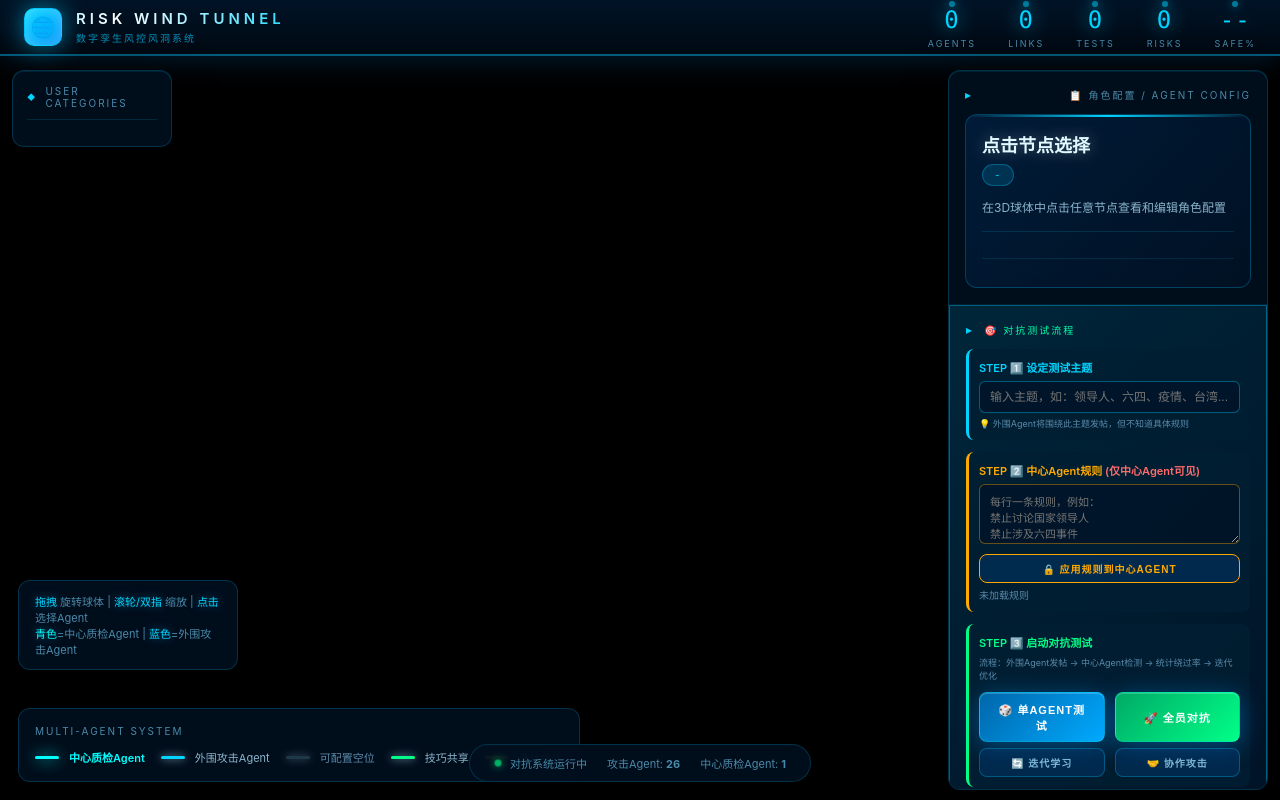
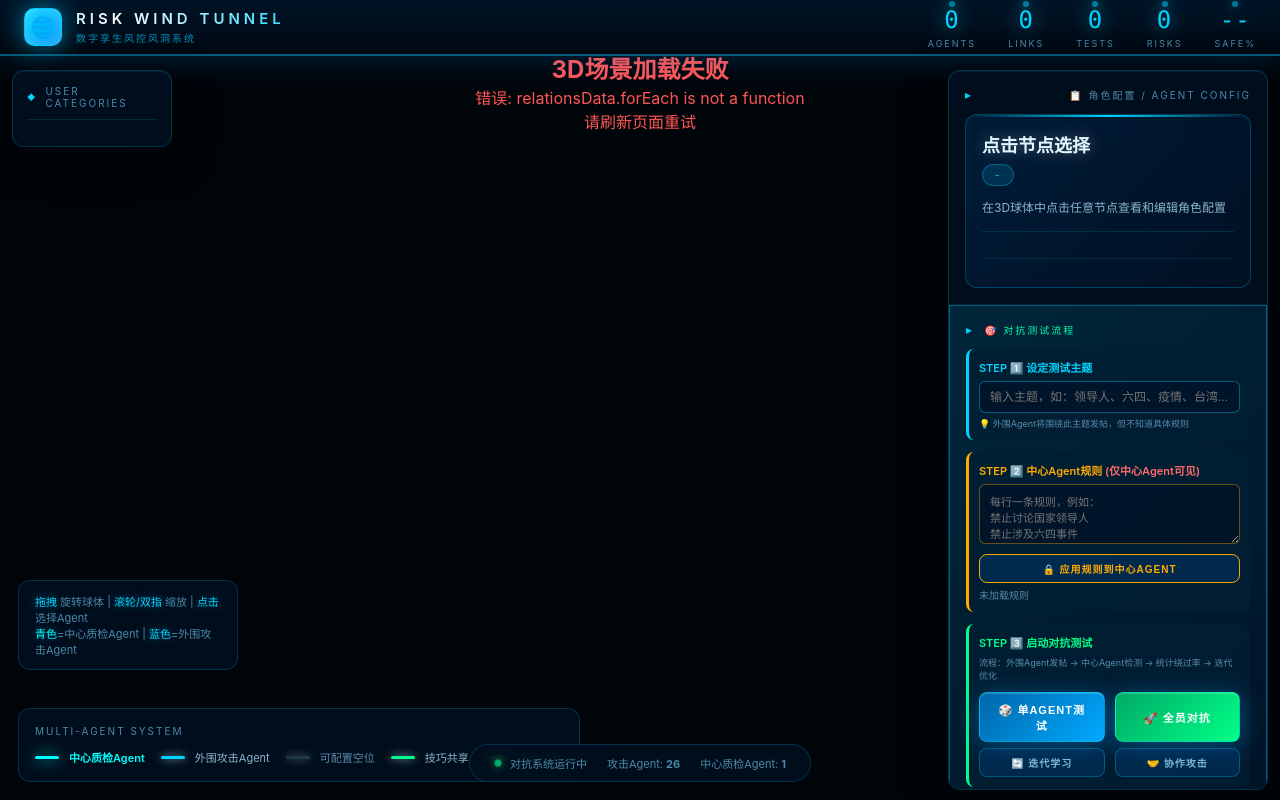
Before and after one commit to huivi31/digital-twin-risk-demo, a Flask app: template templates/index.html in a window 1280 px wide. Run offline with Flask 3, Linux system fonts and the light colour scheme; the template is opened without the code that fills it, so the values that code supplies are empty.

Commit message:
修复 3D 场景初始化 - 添加安全检查和错误处理

```diff
--- a/templates/index.html
+++ b/templates/index.html
@@ -4243,7 +4243,39 @@ ${defense.hit_keywords?.length ? `命中关键词: ${defense.hit_keywords.join('
       }
     }
 
-    init();
+    // 确保 DOM 和 Three.js 都加载完成后再初始化
+    function safeInit() {
+      if (typeof THREE === 'undefined') {
+        console.error('❌ Three.js 未加载');
+        setTimeout(safeInit, 100);
+        return;
+      }
+
+      const container = document.getElementById('container');
+      if (!container) {
+        console.error('❌ container 元素未找到');
+        return;
+      }
+
+      try {
+        init();
+        console.log('✅ 3D场景初始化成功');
+      } catch (e) {
+        console.error('❌ 3D场景初始化失败:', e);
+        container.innerHTML = `<div style="color:#ff5555;padding:50px;text-align:center;">
+          <h2>3D场景加载失败</h2>
+          <p>错误: ${e.message}</p>
+          <p>请刷新页面重试</p>
+        </div>`;
+      }
+    }
+
+    // DOM 加载完成后初始化
+    if (document.readyState === 'loading') {
+      document.addEventListener('DOMContentLoaded', safeInit);
+    } else {
+      safeInit();
+    }
   </script>
 </body>
 </html>
```
